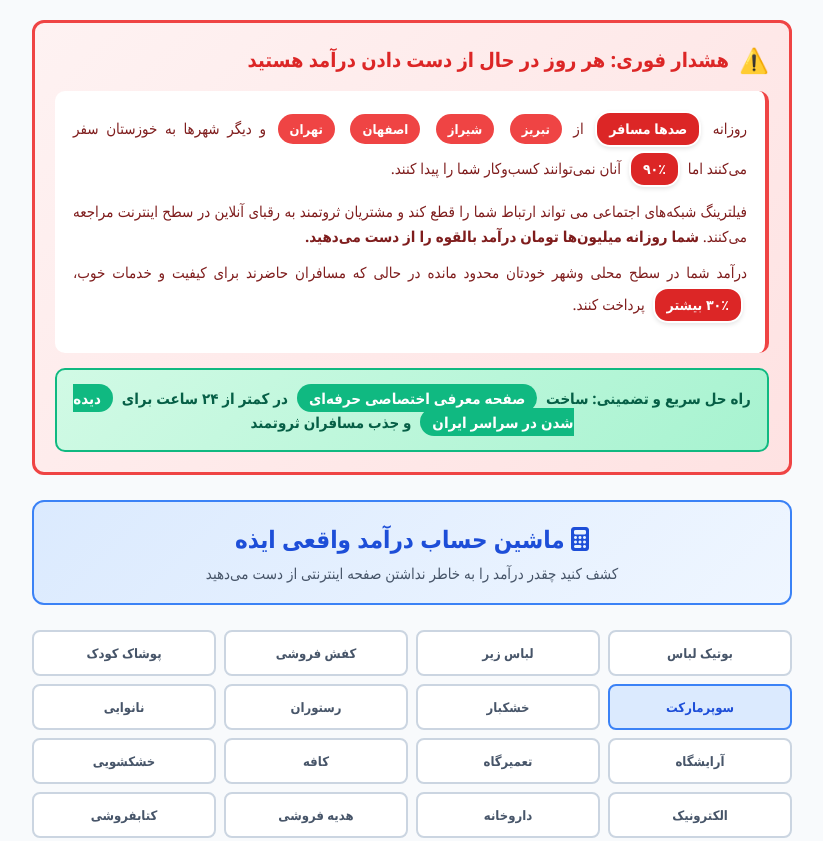
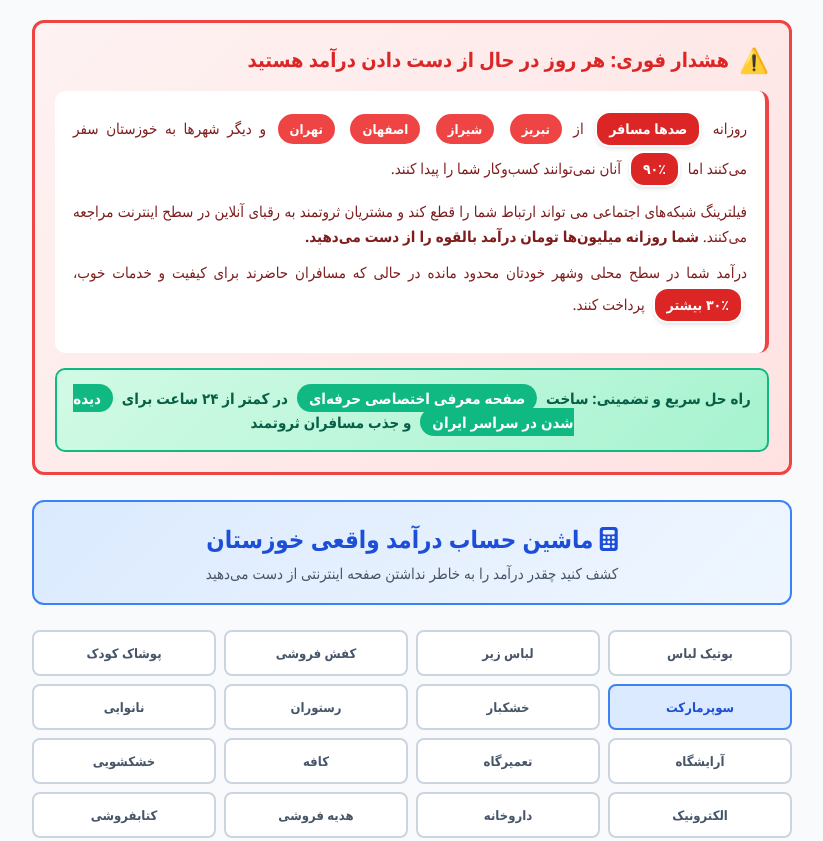
Before and after one commit to fromzermi-beep/-Income-Calculation-Tool, a plain HTML site: page index.html in a window 1280 px wide. Shown: the top 841 px of the page, without its empty margins (228-1051 px from the left). Drawn offline with Linux system fonts and the light colour scheme.

Commit message:
Update index.htmlادیت متون

```diff
--- a/index.html
+++ b/index.html
@@ -430,7 +430,7 @@
 
     <!-- هدر -->
     <div class="header">
-        <h1><i class="fas fa-calculator"></i> ماشین حساب درآمد واقعی ایذه</h1>
+        <h1><i class="fas fa-calculator"></i> ماشین حساب درآمد واقعی خوزستان</h1>
         <p>کشف کنید چقدر درآمد را به خاطر نداشتن صفحه اینترنتی از دست می‌دهید</p>
     </div>
 
```
